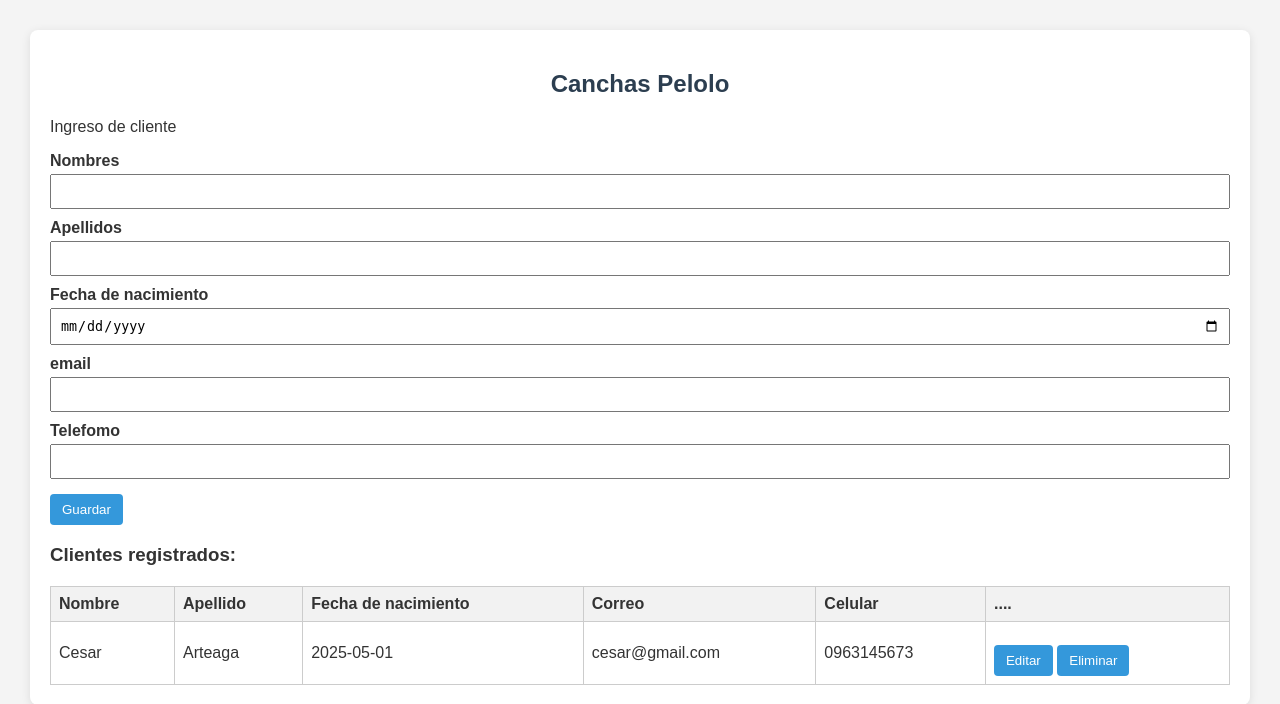
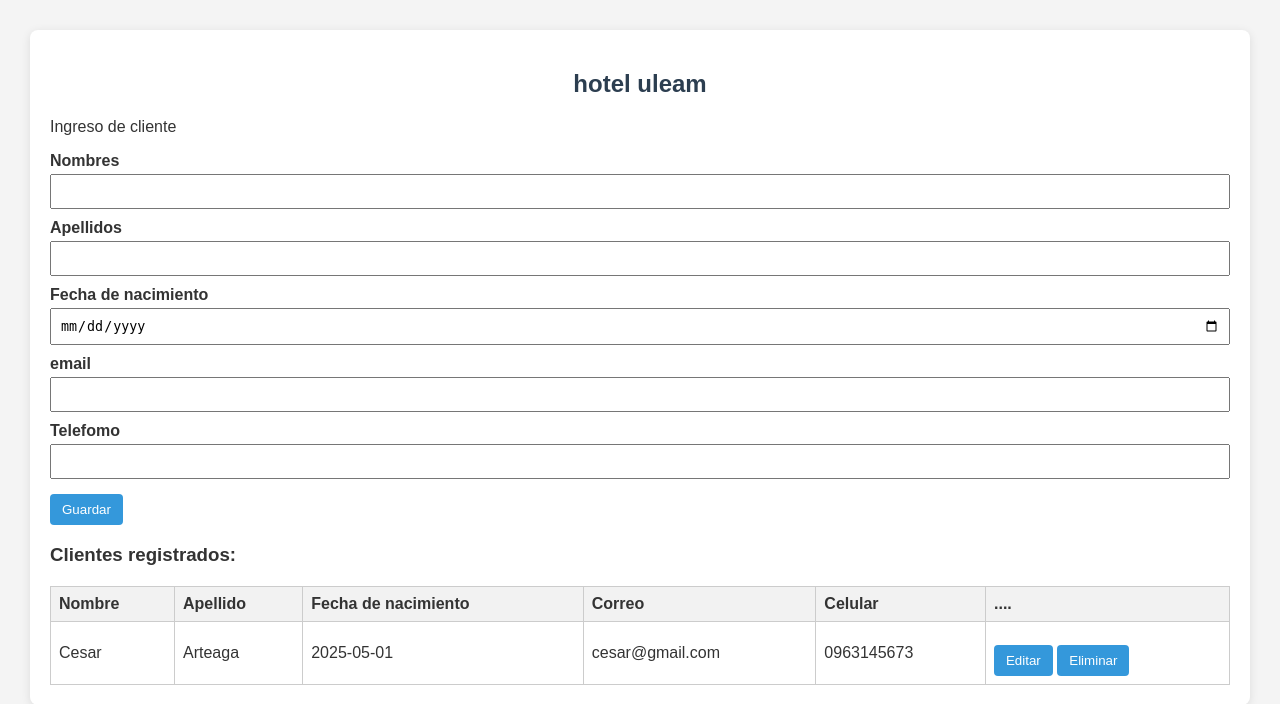
Before and after one commit to lesquel/cesar_crud, a Flask app: page / in a window 1280 px wide. Shown: the top 704 px of the page. Run offline with Flask 3, Linux system fonts and the light colour scheme; data comes from the database, SQL or seed files in the repository.

Commit message:
commit 1

```diff
--- a/templates/index.html
+++ b/templates/index.html
@@ -8,7 +8,7 @@
 </head>
 <body>
     <div class="contenedor">
-        <h2 class="subtitulo">Canchas Pelolo</h2>
+        <h2 class="subtitulo">hotel uleam</h2>
         <p class="texto">Ingreso de cliente</p>
 
         <form method="POST" action="/guardar" class="formulario">
```
